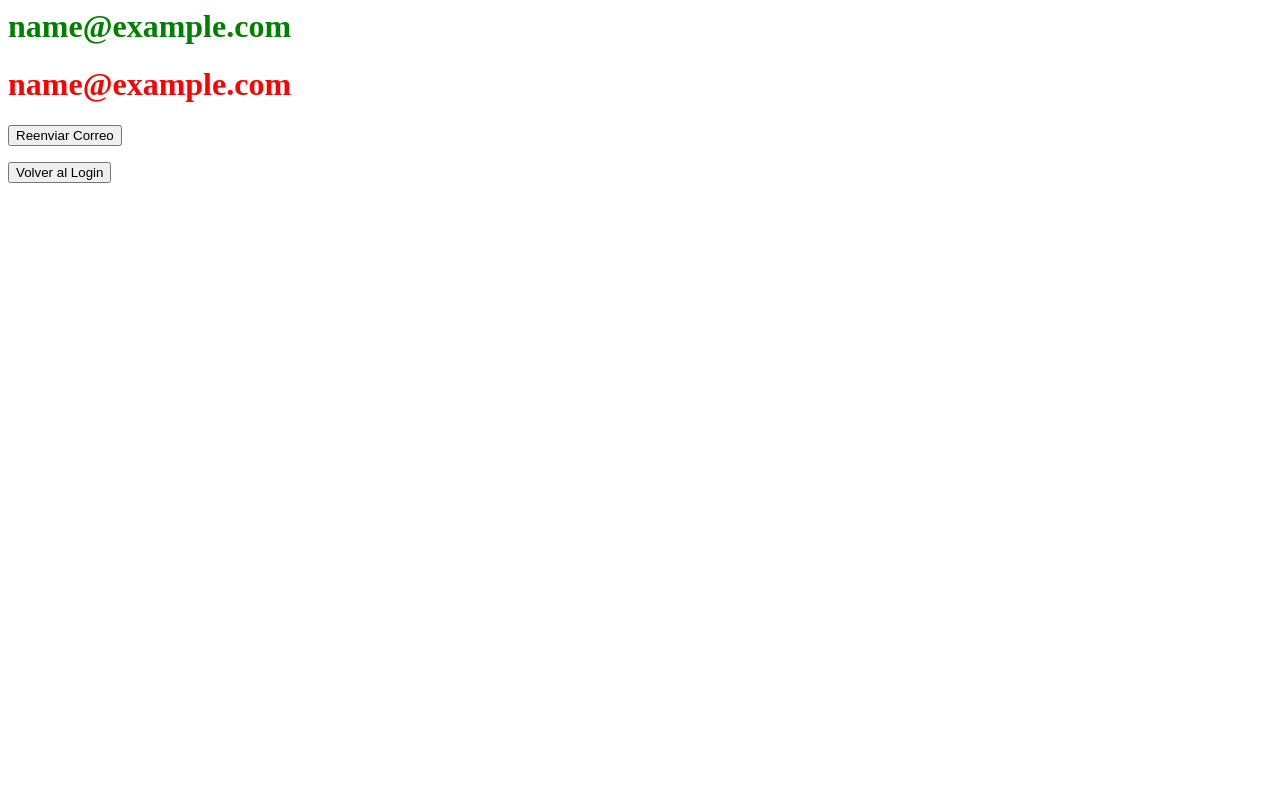
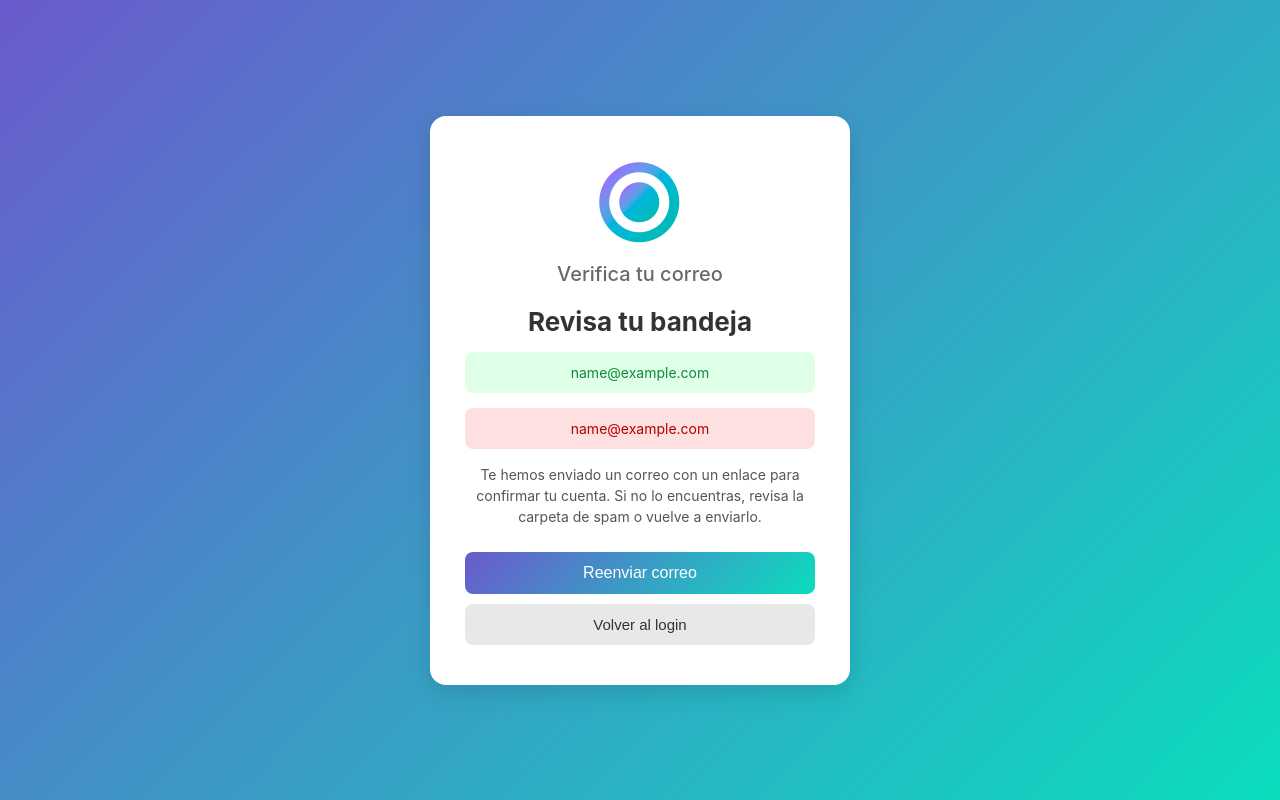
Before and after one commit to flama012/moodloop, a PHP site: page /frontend/confirmarCorreo.php in a window 1280 px wide. Run offline with PHP 8.4, Linux system fonts and the light colour scheme; the visitor is signed in with stand-in values (Sample User, id 1).

Commit message:
btn reenviar estilizado en login, confirmarCorreo estilizada

```diff
--- a/frontend/confirmarCorreo.php
+++ b/frontend/confirmarCorreo.php
@@ -6,30 +6,22 @@ session_start();
 // ============================================================
 if (isset($_POST["reenviarCorreo"])) {
 
-    // Cargamos la clase que envía correos
     require_once("../backend/Correo.php");
-
     $objetoCorreo = new Correo();
 
-    // Recuperamos el correo y token guardados en la sesión
     $email = $_SESSION["correoRegistro"];
     $token = $_SESSION["tokenRegistro"];
 
-    // Intentamos reenviar el correo
     $resultado = $objetoCorreo->enviarCorreoRegistro($email, $token);
 
-    // Si se envió correctamente
     if ($resultado) {
-        $_SESSION["MensajeCorreoExitoso"] = "Reenvio del correo exitoso. Por favor, verifique la bandeja de email.";
+        $_SESSION["MensajeCorreoExitoso"] = "Reenvío del correo exitoso. Revisa tu bandeja.";
         unset($_SESSION["MensajeCorreoFallo"]);
-    }
-    // Si falló
-    else {
-        $_SESSION["MensajeCorreoFallo"] = "No se pudo reenviar el correo. Por favor, vuelva a intentarlo más tarde.";
+    } else {
+        $_SESSION["MensajeCorreoFallo"] = "No se pudo reenviar el correo. Inténtalo más tarde.";
         unset($_SESSION["MensajeCorreoExitoso"]);
     }
 
-    // Recargamos la página para mostrar el mensaje
     header("location: confirmarCorreo.php");
     exit();
 }
@@ -39,53 +31,69 @@ if (isset($_POST["reenviarCorreo"])) {
 // ============================================================
 if (isset($_POST["volverAlLogin"])) {
 
-    // Eliminamos los datos temporales del registro
     unset($_SESSION["correoRegistro"]);
     unset($_SESSION["tokenRegistro"]);
 
     header("location: login.php");
     exit();
 }
-
-// ============================================================
-// 3. MOSTRAR MENSAJES (si existen)
-// ============================================================
-if (isset($_SESSION["MensajeCorreoExitoso"])) {
-    echo "<h1 style='color:green;'>" . $_SESSION["MensajeCorreoExitoso"] . "</h1>";
-}
-
-if (isset($_SESSION["MensajeCorreoFallo"])) {
-    echo "<h1 style='color:red;'>" . $_SESSION["MensajeCorreoFallo"] . "</h1>";
-}
-
-// Limpiamos posibles errores previos
-unset($_SESSION["error"]);
 ?>
-
 <!doctype html>
 <html lang="es">
 <head>
     <meta charset="UTF-8">
-    <meta name="viewport"
-          content="width=device-width, user-scalable=no, initial-scale=1.0, maximum-scale=1.0, minimum-scale=1.0">
-    <meta http-equiv="X-UA-Compatible" content="ie=edge">
-    <title>Confirmación del correo.</title>
+    <meta name="viewport" content="width=device-width, initial-scale=1.0">
+    <title>Confirmar correo - MoodLoop</title>
+
+    <link rel="stylesheet" href="css/confirmarCorreo.css">
 </head>
 <body>
 
-<!-- Formulario para reenviar el correo -->
-<form name="formReenviarCorreo" method="post" action="#">
-    <p>
-        <input type="submit" name="reenviarCorreo" id="reenviarCorreo" value="Reenviar Correo">
-    </p>
-</form>
+<div class="confirm-wrapper">
 
-<!-- Formulario para volver al login -->
-<form name="formVolverAlLogin" method="post" action="#">
-    <p>
-        <input type="submit" name="volverAlLogin" id="volverAlLogin" value="Volver al Login">
-    </p>
-</form>
+    <div class="confirm-box">
+
+        <!-- Logo -->
+        <div class="logo">
+            <img src="../assets/logo.PNG" alt="MoodLoop">
+            <h2>Verifica tu correo</h2>
+        </div>
+
+        <!-- Título -->
+        <h3>Revisa tu bandeja</h3>
+
+        <!-- ============================
+             MENSAJES DE ESTADO
+        ============================ -->
+        <?php if (isset($_SESSION["MensajeCorreoExitoso"])): ?>
+            <div class="alert-success"><?= $_SESSION["MensajeCorreoExitoso"] ?></div>
+            <?php unset($_SESSION["MensajeCorreoExitoso"]); ?>
+        <?php endif; ?>
+
+        <?php if (isset($_SESSION["MensajeCorreoFallo"])): ?>
+            <div class="alert-error"><?= $_SESSION["MensajeCorreoFallo"] ?></div>
+            <?php unset($_SESSION["MensajeCorreoFallo"]); ?>
+        <?php endif; ?>
+
+        <!-- Texto informativo -->
+        <p class="texto-info">
+            Te hemos enviado un correo con un enlace para confirmar tu cuenta.
+            Si no lo encuentras, revisa la carpeta de spam o vuelve a enviarlo.
+        </p>
+
+        <!-- Botón reenviar -->
+        <form method="post" action="#">
+            <button type="submit" name="reenviarCorreo" class="btn-principal">Reenviar correo</button>
+        </form>
+
+        <!-- Botón volver al login -->
+        <form method="post" action="#">
+            <button type="submit" name="volverAlLogin" class="btn-secundario">Volver al login</button>
+        </form>
+
+    </div>
+
+</div>
 
 </body>
 </html>
--- /dev/null
+++ b/frontend/css/confirmarCorreo.css
@@ -0,0 +1,145 @@
+/* ============================
+   RESET Y BASE
+   ============================ */
+* {
+    margin: 0;
+    padding: 0;
+    box-sizing: border-box;
+}
+
+body {
+    font-family: "Inter", Arial, sans-serif;
+    background: linear-gradient(135deg, #6a5acd 0%, #0bddbe 100%);
+    color: #333;
+    min-height: 100vh;
+    display: flex;
+    justify-content: center;
+    align-items: center;
+}
+
+/* ============================
+   CONTENEDOR PRINCIPAL
+   ============================ */
+.confirm-wrapper {
+    width: 100%;
+    padding: 40px 20px;
+    display: flex;
+    justify-content: center;
+}
+
+.confirm-box {
+    background: #fff;
+    width: 100%;
+    max-width: 420px;
+    padding: 40px 35px;
+    border-radius: 16px;
+    text-align: center;
+    box-shadow: 0 8px 25px rgba(0,0,0,0.12);
+}
+
+/* ============================
+   LOGO
+   ============================ */
+.logo img {
+    width: 90px;
+    margin-bottom: 10px;
+}
+
+.logo h2 {
+    font-size: 20px;
+    font-weight: 500;
+    color: #6a6a6a;
+    margin-bottom: 20px;
+}
+
+/* ============================
+   TÍTULO
+   ============================ */
+.confirm-box h3 {
+    font-size: 26px;
+    margin-bottom: 15px;
+}
+
+/* ============================
+   MENSAJES
+   ============================ */
+.alert-error,
+.alert-success,
+.alert-info {
+    padding: 12px;
+    border-radius: 8px;
+    margin-bottom: 15px;
+    font-size: 14px;
+}
+
+.alert-error {
+    background: #ffe0e0;
+    color: #b30000;
+}
+
+.alert-success {
+    background: #e0ffe7;
+    color: #0f8a3b;
+}
+
+.alert-info {
+    background: #e0f0ff;
+    color: #004a99;
+}
+
+/* ============================
+   TEXTO INFORMATIVO
+   ============================ */
+.texto-info {
+    font-size: 14px;
+    color: #555;
+    margin-bottom: 25px;
+    line-height: 1.5;
+}
+
+/* ============================
+   BOTONES
+   ============================ */
+.btn-principal {
+    width: 100%;
+    padding: 12px;
+    background: linear-gradient(135deg, #6a5acd, #0bddbe);
+    color: white;
+    border: none;
+    border-radius: 8px;
+    font-size: 16px;
+    cursor: pointer;
+    margin-bottom: 10px;
+}
+
+.btn-principal:hover {
+    opacity: 0.9;
+}
+
+.btn-secundario {
+    width: 100%;
+    padding: 12px;
+    background: #e8e8e8;
+    color: #333;
+    border: none;
+    border-radius: 8px;
+    font-size: 15px;
+    cursor: pointer;
+}
+
+.btn-secundario:hover {
+    background: #dcdcdc;
+}
+
+/* ============================
+   RESPONSIVO
+   ============================ */
+@media (max-width: 480px) {
+    .confirm-box {
+        padding: 30px 20px;
+    }
+
+    .emoji-wall {
+        font-size: 32px;
+    }
+}
--- a/frontend/login.php
+++ b/frontend/login.php
@@ -109,7 +109,7 @@ if (isset($_POST["iniciar"])) {
             <?php if (isset($_SESSION["correoNoVerificado"])): ?>
                 <form method="post" action="reenviar_confirmacion.php">
                     <p class="alert-info">¿No recibiste el correo de verificación?</p>
-                    <input type="submit" value="Reenviar correo de verificación">
+                    <button type="submit" class="btn-secundario">Reenviar correo</button>
                 </form>
             <?php endif; ?>
 
```
Also changed, not shown: frontend/css/login.css (+23 -0 lines).
